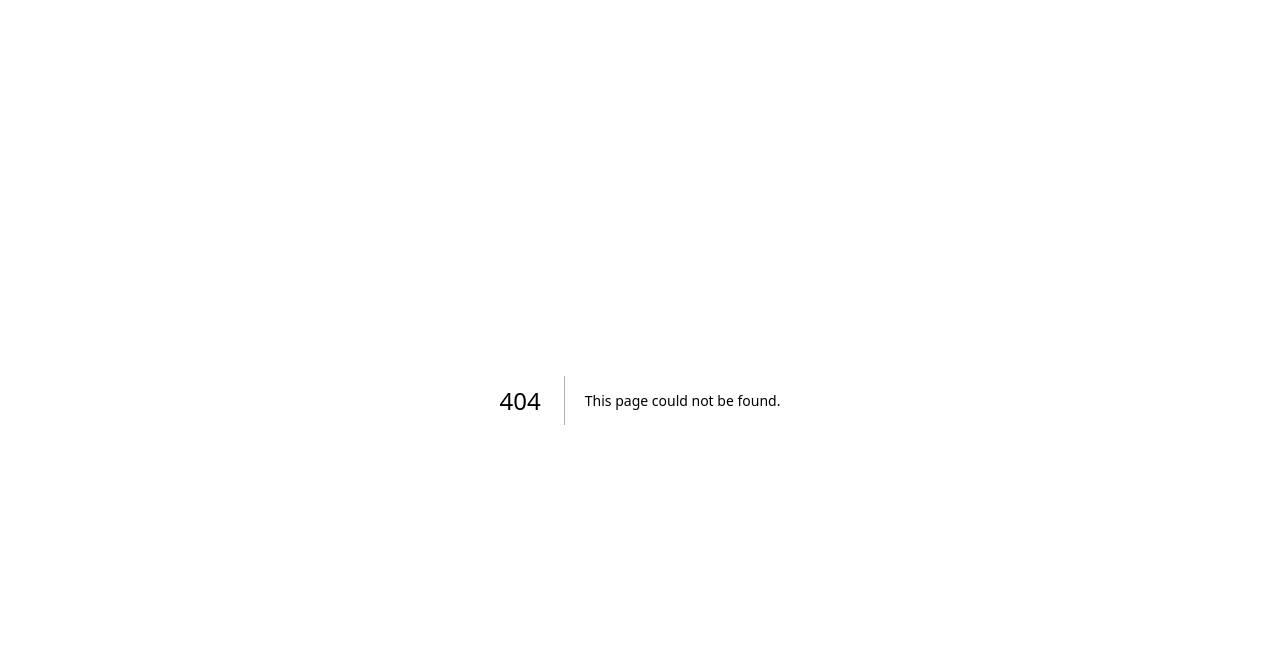
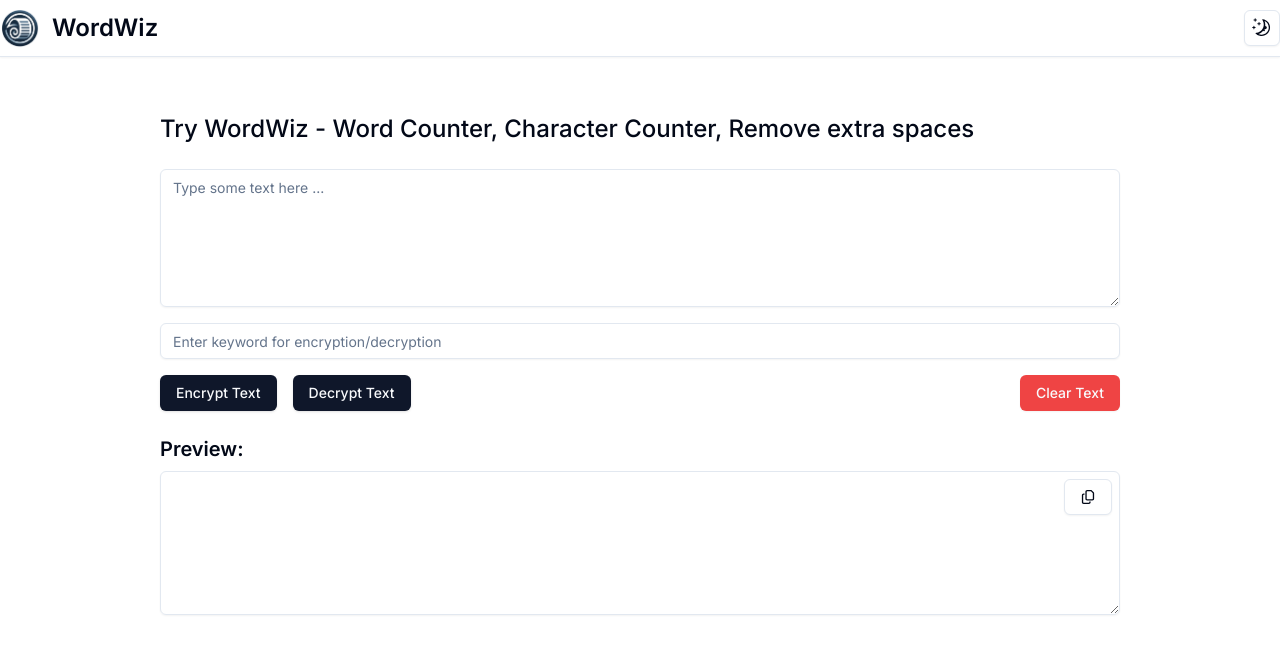
Before and after one commit to tharuAnish/WordWiz, a Next.js app: page /anish in a window 1280 px wide. Before the commit this address had no page. Shown: the top 654 px of the page. Built offline with nearby package versions, Linux system fonts and the light colour scheme.

Commit message:
enc and dec implemented

```diff
--- /dev/null
+++ b/app/anish/page.tsx
@@ -0,0 +1,153 @@
+"use client"
+
+import { useState } from "react"
+import { Input } from "@/components/ui/input"
+import { Button } from "@/components/ui/button"
+import { Textarea } from "@/components/ui/textarea"
+import { ToastContainer, toast, ToastOptions } from "react-toastify"
+import "react-toastify/dist/ReactToastify.css"
+import { useTheme } from "next-themes"
+
+import { FaRegCopy } from "react-icons/fa6"
+
+export default function Converter() {
+  const { resolvedTheme } = useTheme()
+  const [text, setText] = useState<string>("")
+  const [convertedText, setConvertedText] = useState<string>("")
+  const [keyword, setKeyword] = useState<string>("")
+
+  const toastOptions: ToastOptions = {
+    position: "top-right",
+    autoClose: 3000,
+    hideProgressBar: false,
+    closeOnClick: true,
+    pauseOnHover: true,
+    draggable: true,
+    progress: undefined,
+    theme: resolvedTheme === "dark" ? "dark" : "light",
+  }
+
+  const handleInputChange = (e: React.ChangeEvent<HTMLTextAreaElement>) => {
+    setText(e.target.value)
+  }
+
+  const handleKeywordChange = (e: React.ChangeEvent<HTMLInputElement>) => {
+    setKeyword(e.target.value)
+  }
+
+  const vigenereCipher = (text: string, key: string, decrypt = false) => {
+    const charset =
+      "ABCDEFGHIJKLMNOPQRSTUVWXYZabcdefghijklmnopqrstuvwxyz0123456789"
+    const shift = (char: string, shiftAmount: number) => {
+      const index = charset.indexOf(char)
+      if (index === -1) return char
+      const newIndex = (index + shiftAmount + charset.length) % charset.length
+      return charset[newIndex]
+    }
+
+    key = key.toLowerCase()
+    let keyIndex = 0
+    return text
+      .split("")
+      .map((char) => {
+        if (charset.includes(char)) {
+          const shiftAmount = charset.indexOf(key[keyIndex % key.length])
+          keyIndex++
+          return shift(char, decrypt ? -shiftAmount : shiftAmount)
+        }
+        return char
+      })
+      .join("")
+  }
+
+  const base64Encode = (text: string) => {
+    return btoa(text)
+  }
+
+  const base64Decode = (text: string) => {
+    return atob(text)
+  }
+
+  const handleEncrypt = () => {
+    if (!keyword) {
+      toast.error("Please enter a keyword for encryption!", toastOptions)
+      return
+    }
+    const encrypted = vigenereCipher(text, keyword)
+    setConvertedText(base64Encode(encrypted))
+    toast.success("Text encrypted!", toastOptions)
+  }
+
+  const handleDecrypt = () => {
+    if (!keyword) {
+      toast.error("Please enter a keyword for decryption!", toastOptions)
+      return
+    }
+    const decrypted = vigenereCipher(base64Decode(text), keyword, true)
+    setConvertedText(decrypted)
+    toast.success("Text decrypted!", toastOptions)
+  }
+
+  const handleClearText = () => {
+    setText("")
+    setConvertedText("")
+    setKeyword("")
+    toast.success("Text cleared!", toastOptions)
+  }
+
+  const handleCopyText = () => {
+    navigator.clipboard.writeText(convertedText)
+    toast.success("Converted text copied to clipboard!", toastOptions)
+  }
+
+  return (
+    <div className="mt-14 max-w-screen-lg mx-auto px-8 mb-10">
+      <h1 className="text-2xl font-medium mb-6">
+        Try WordWiz - Word Counter, Character Counter, Remove extra spaces
+      </h1>
+      <div className="mb-4">
+        <Textarea
+          value={text}
+          onChange={handleInputChange}
+          placeholder="Type some text here ..."
+          rows={6}
+        />
+      </div>
+      <div className="mb-4">
+        <Input
+          type="password"
+          value={keyword}
+          onChange={handleKeywordChange}
+          placeholder="Enter keyword for encryption/decryption"
+        />
+      </div>
+      <div className="mb-6 flex justify-between">
+        <div className="flex space-x-4">
+          <Button onClick={handleEncrypt}>Encrypt Text</Button>
+          <Button onClick={handleDecrypt}>Decrypt Text</Button>
+        </div>
+        <Button onClick={handleClearText} variant="destructive">
+          Clear Text
+        </Button>
+      </div>
+
+      <h4 className="text-xl font-semibold mb-2 ">Preview:</h4>
+      <div className="relative">
+        <Textarea
+          value={convertedText}
+          readOnly
+          rows={6}
+          className="p-3 rounded-md border h-36 cursor-text"
+        />
+        <Button
+          onClick={handleCopyText}
+          variant="outline"
+          className="absolute top-2 right-2"
+        >
+          <FaRegCopy />
+        </Button>
+      </div>
+      <ToastContainer />
+    </div>
+  )
+}
--- a/app/layout.tsx
+++ b/app/layout.tsx
@@ -2,6 +2,7 @@ import type { Metadata } from "next"
 import { Inter } from "next/font/google"
 import "./globals.css"
 import { ThemeProvider } from "@/components/theme/themeProvider"
+import Nav from "@/components/nav/nav"
 
 const inter = Inter({ subsets: ["latin"] })
 
@@ -24,6 +25,7 @@ export default function RootLayout({
           enableSystem
           disableTransitionOnChange
         >
+          <Nav />
           {children}
         </ThemeProvider>
       </body>
--- a/app/page.tsx
+++ b/app/page.tsx
@@ -5,7 +5,6 @@ import { ModeToggle } from "@/components/theme/toggle"
 export default function Home() {
   return (
     <div>
-      <Nav />
       <Converter />
     </div>
   )
--- a/components/converter/converter.tsx
+++ b/components/converter/converter.tsx
@@ -106,7 +106,7 @@ export default function Converter() {
       </div>
       <div className="mb-4">
         <h4 className="mb-1">Your Text Summary</h4>
-        <div className="text-sm font-extralight flex gap-5 p-4 dark:bg-slate-900 bg-stone-50 rounded-lg shadow-md">
+        <div className="text-sm font-extralight flex gap-5 p-4 dark:bg-slate-900 bg-stone-100 rounded-lg shadow-md">
           <p className="">Word count: {wordCount}</p>
           <p className="">Letter count: {letterCount}</p>
           <p className="">Time to read: {timeToRead}</p>
--- a/components/nav/nav.tsx
+++ b/components/nav/nav.tsx
@@ -2,17 +2,21 @@ import Image from "next/image"
 import { ModeToggle } from "../theme/toggle"
 
 import logo from "../../assets/logo.png"
+import Link from "next/link"
 
 export default function Nav() {
   return (
     <nav className="  border-b shadow-sm">
       <div className="max-w-screen-xl flex flex-wrap items-center justify-between h-14 mx-auto">
-        <a href="" className="flex items-center space-x-3 rtl:space-x-reverse">
+        <Link
+          href="/"
+          className="flex items-center space-x-3 rtl:space-x-reverse"
+        >
           <Image src={logo} className="h-10 w-10" alt="Flowbite Logo" />
           <span className="self-center text-2xl font-semibold whitespace-nowrap dark:text-white">
             WordWiz
           </span>
-        </a>
+        </Link>
 
         <div className="hidden w-full md:block md:w-auto" id="navbar-default">
           <ModeToggle />
```
